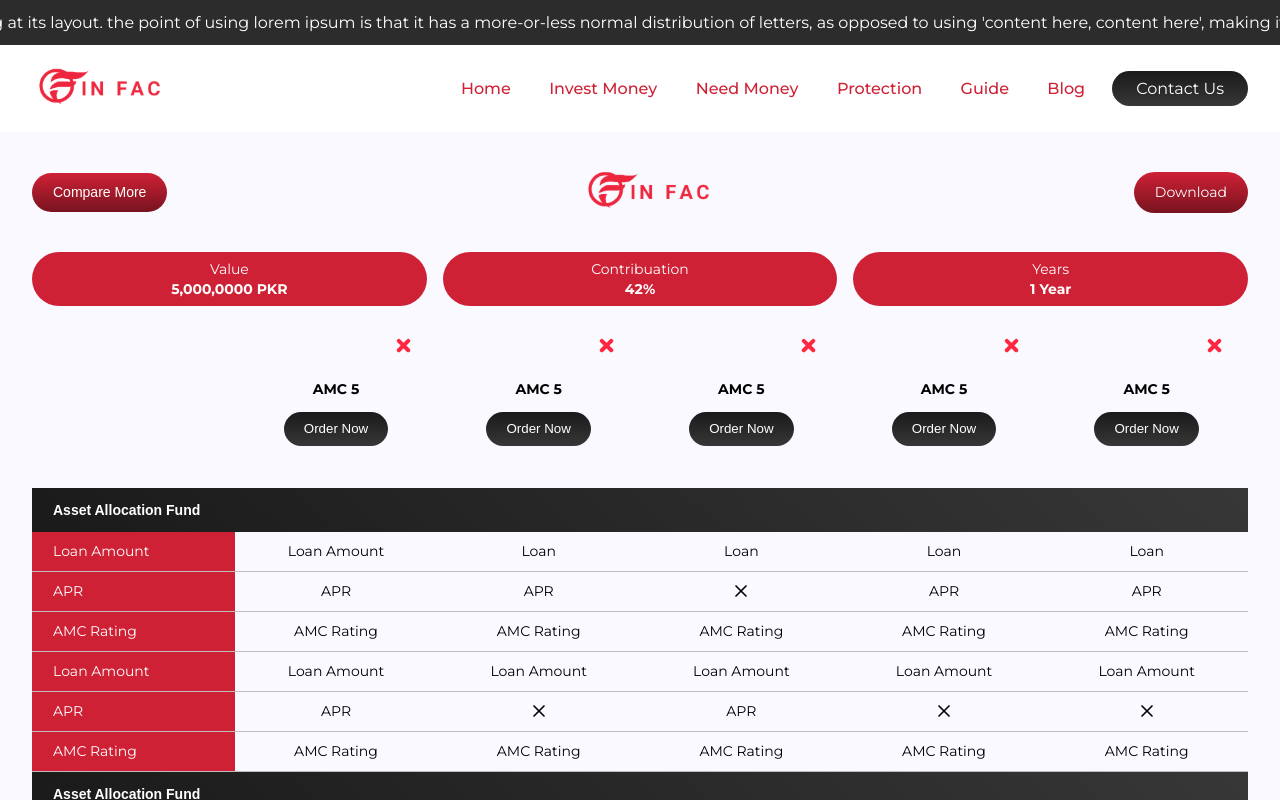
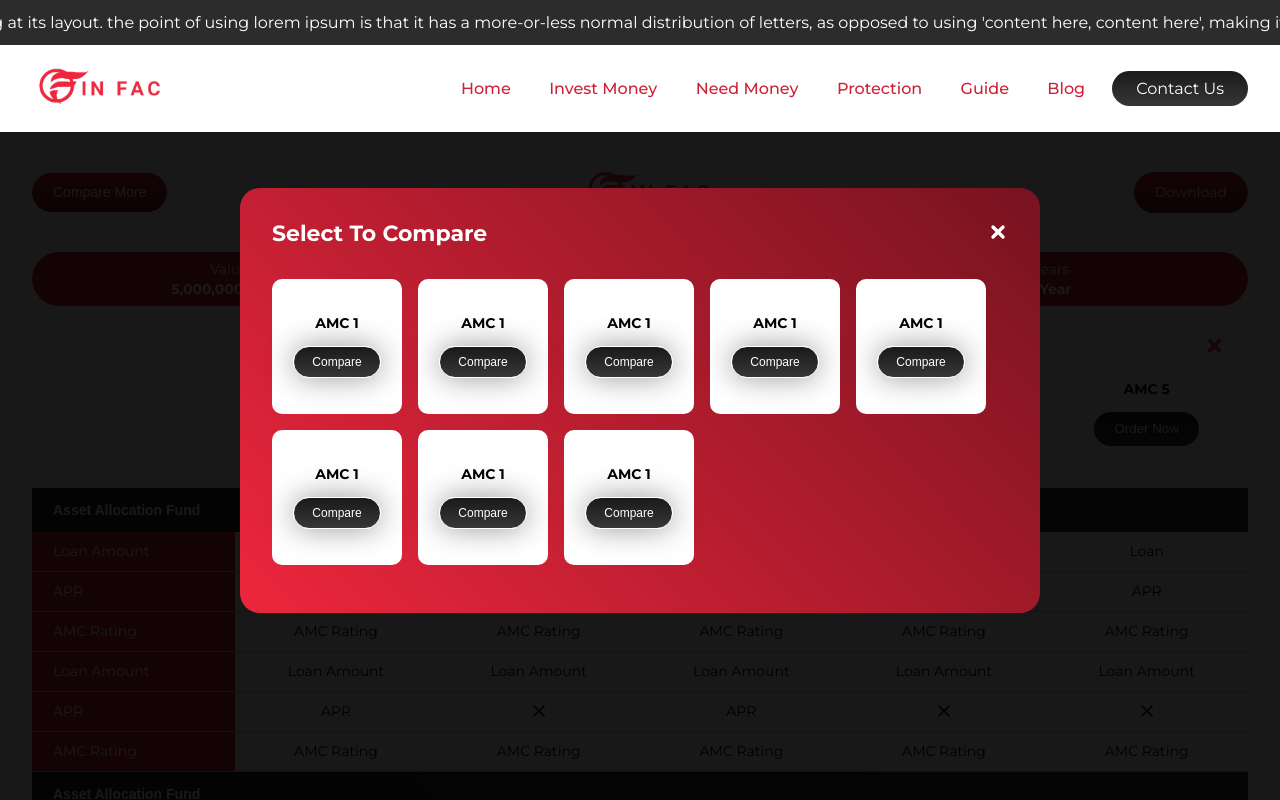
Before and after one commit to MehfoozurRehman/finfac, a React (Create React App) app: page /compare in a window 1280 px wide. Both pictures are taken after a click on the button "Compare More". Shown: the top 800 px of the page. Built offline with nearby package versions, Linux system fonts and the light colour scheme.

Commit message:
popups done

```diff
--- a/src/App.js
+++ b/src/App.js
@@ -16,6 +16,8 @@ import LifeInsurancePopup from "./components/LifeInsurancePopup";
 import TravelInsurancePopup from "./components/TravelInsurancePopup";
 import CarInsurancePopup from "./components/CarInsurancePopup";
 import Footer from "./components/Footer";
+import PlaceOrderPopup from "./components/PlaceOrderPopup";
+import CompareMorePopup from "./components/CompareMorePopup";
 
 export default function App() {
   const [creditCardPopup, setCreditCardPopup] = useState(false);
@@ -25,6 +27,8 @@ export default function App() {
   const [lifeInsurancePopup, setLifeInsurancePopup] = useState(false);
   const [travelInsurancePopup, setTravelInsurancePopup] = useState(false);
   const [carInsurancePopup, setCarInsurancePopup] = useState(false);
+  const [placeOrderPopup, setPlaceOrderPopup] = useState(false);
+  const [compareMorePopup, setCompareMorePopup] = useState(false);
   return (
     <div className="App">
       {creditCardPopup ? (
@@ -48,12 +52,26 @@ export default function App() {
       {carInsurancePopup ? (
         <CarInsurancePopup onClose={() => setCarInsurancePopup(false)} />
       ) : null}
+      {placeOrderPopup ? (
+        <PlaceOrderPopup onClose={() => setPlaceOrderPopup(false)} />
+      ) : null}
+      {compareMorePopup ? (
+        <CompareMorePopup onClose={() => setCompareMorePopup(false)} />
+      ) : null}
       <Header />
       <Routes>
         <Route path="/" element={<HomeScreen />} />
         <Route path="/tool-details:id" element={<ToolDetails />} />
         <Route path="/guide" element={<GuideScreen />} />
-        <Route path="/compare" element={<CompareScreen />} />
+        <Route
+          path="/compare"
+          element={
+            <CompareScreen
+              setCompareMorePopup={setCompareMorePopup}
+              setPlaceOrderPopup={setPlaceOrderPopup}
+            />
+          }
+        />
         <Route path="/blog" element={<BlogScreen />} />
         <Route path="/blog-detail:id" element={<BlogDetailsScreen />} />
       </Routes>
--- a/src/App.scss
+++ b/src/App.scss
@@ -1213,6 +1213,7 @@ body {
   text-decoration: none;
   border: none;
   font-size: 14px;
+  cursor: pointer;
 }
 
 .compare__screen__header__button:hover {
@@ -1716,7 +1717,135 @@ body {
   width: 100%;
   height: 70vh;
 }
-
+.popup__reverse {
+  width: 100vw;
+  height: 100vh;
+  position: absolute;
+  top: 0px;
+  z-index: 1000;
+  display: flex;
+  align-items: center;
+  justify-content: center;
+
+  background-color: rgba(0, 0, 0, 0.9);
+}
+.popup__reverse__form {
+  width: 100%;
+  max-width: 800px;
+  height: fit-content;
+  display: flex;
+  flex-direction: column;
+  padding: 2em;
+  border-radius: 20px;
+  background: linear-gradient(45deg, #ed263d, #77131f);
+}
+.popup__reverse__form__header {
+  display: flex;
+  justify-content: space-between;
+  align-items: center;
+  margin-bottom: 2em;
+}
+.popup__reverse__form__header__heading {
+  font-size: 22px;
+  color: white;
+  font-weight: bold;
+}
+.popup__reverse__form__header__close {
+  background-color: transparent;
+  border: none;
+  color: white;
+  cursor: pointer;
+  padding: 0em;
+}
+.popup__reverse__form__header__close:hover {
+  color: #000000;
+}
+.campareable__items {
+  display: flex;
+  align-items: center;
+  flex-wrap: wrap;
+}
+.campareable__items__entry {
+  width: 130px;
+  background-color: white;
+  border-radius: 10px;
+  height: 135px;
+  display: flex;
+  align-items: center;
+  justify-content: center;
+  margin-right: 1em;
+  flex-direction: column;
+  margin-bottom: 1em;
+}
+.campareable__items__entry__name {
+  font-size: 14px;
+  color: #000000;
+  font-weight: bold;
+  margin-bottom: 1em;
+}
+.campareable__items__entry__button {
+  background: linear-gradient(#1a1a1a, #373737);
+  border-radius: 50px;
+  border: 1px solid white;
+  padding: 0.7em 1.5em;
+  box-shadow: 0px 0px 30px rgba(0, 0, 0, 0.4);
+  color: white;
+  font-size: 12px;
+  cursor: pointer;
+}
+.campareable__items__entry__button:hover {
+  background: white;
+  color: black;
+}
+.place__order__form {
+  display: flex;
+  flex-direction: column;
+  align-items: center;
+}
+.popup__reverse__input {
+  font-size: 12px;
+  color: white;
+  background-color: rgba(255, 255, 255, 0.18);
+  height: 40px;
+  border: 1px solid rgba(255, 255, 255, 0.18);
+  width: 100%;
+  border-radius: 50px;
+  margin-bottom: 1em;
+  padding: 0em 1.5em;
+  outline: none;
+}
+.popup__reverse__input::placeholder {
+  color: white;
+}
+.popup__reverse__input:hover,
+.popup__reverse__input:focus {
+  border-color: white;
+}
+.popup__reverse__input:focus {
+  border-width: 2px;
+}
+.popup__reverse__textarea {
+  font-size: 12px;
+  outline: none;
+  color: white;
+  background-color: rgba(255, 255, 255, 0.18);
+  height: 150px;
+  border: 1px solid rgba(255, 255, 255, 0.18);
+  width: 100%;
+  border-radius: 20px;
+  margin-bottom: 2em;
+  padding: 1.2em 1.5em;
+}
+.popup__reverse__textarea::placeholder {
+  color: white;
+}
+.popup__reverse__textarea:hover,
+.popup__reverse__textarea:focus {
+  border-color: white;
+}
+.popup__reverse__textarea:focus {
+  border-width: 2px;
+}
 @media (max-width: 1440px) {
   .home__section__overlay {
     left: 0px;
@@ -1896,7 +2025,7 @@ body {
   .home__section__top__left__heading {
     text-align: center;
   }
-  .home__section__top__left__sub__heading{
+  .home__section__top__left__sub__heading {
     width: 100%;
   }
   .testimonial__card {
--- /dev/null
+++ b/src/components/CompareMorePopup.js
@@ -0,0 +1,28 @@
+import React from "react";
+import PopupReverse from "./PopupReverse";
+
+function CompareableItem() {
+  return (
+    <div className="campareable__items__entry">
+      <div className="campareable__items__entry__name">AMC 1</div>
+      <button className="campareable__items__entry__button">Compare</button>
+    </div>
+  );
+}
+
+export default function CompareMorePopup({ onClose }) {
+  return (
+    <PopupReverse title="Select To Compare" onClose={onClose}>
+      <div className="campareable__items">
+        <CompareableItem />
+        <CompareableItem />
+        <CompareableItem />
+        <CompareableItem />
+        <CompareableItem />
+        <CompareableItem />
+        <CompareableItem />
+        <CompareableItem />
+      </div>
+    </PopupReverse>
+  );
+}
--- /dev/null
+++ b/src/components/PlaceOrderPopup.js
@@ -0,0 +1,37 @@
+import React from "react";
+import PopupReverse from "./PopupReverse";
+
+export default function PlaceOrderPopup({ onClose }) {
+  return (
+    <PopupReverse title="Place Order" onClose={onClose}>
+      <form action="" className="place__order__form">
+        <input
+          type="text"
+          placeholder="Name"
+          className="popup__reverse__input"
+        />
+        <input
+          type="text"
+          placeholder="Email Address"
+          className="popup__reverse__input"
+        />
+        <input
+          type="text"
+          placeholder="Contact Info"
+          className="popup__reverse__input"
+        />
+        <textarea
+          name=""
+          id=""
+          cols="30"
+          rows="10"
+          className="popup__reverse__textarea"
+          placeholder="Message / Note"
+        />
+        <button className="campareable__items__entry__button">
+          Place Order
+        </button>
+      </form>
+    </PopupReverse>
+  );
+}
--- /dev/null
+++ b/src/components/PopupReverse.js
@@ -0,0 +1,25 @@
+import React, { useEffect } from "react";
+import { X } from "react-feather";
+
+export default function PopupReverse({ children, title, onClose }) {
+  useEffect(() => {
+    document.body.style.overflow = "hidden";
+    return () => (document.body.style.overflow = "auto");
+  }, []);
+  return (
+    <div className="popup__reverse">
+      <div className="popup__reverse__form">
+        <div className="popup__reverse__form__header">
+          <div className="popup__reverse__form__header__heading">{title}</div>
+          <button
+            className="popup__reverse__form__header__close"
+            onClick={onClose}
+          >
+            <X size={20} color="currentColor" strokeWidth={4} />
+          </button>
+        </div>
+        <div className="popup__reverse__form__content">{children}</div>
+      </div>
+    </div>
+  );
+}
--- a/src/screens/CompareScreen.js
+++ b/src/screens/CompareScreen.js
@@ -164,11 +164,17 @@ function CompareItem({ onOrder }) {
   );
 }
 
-export default function CompareScreen() {
+export default function CompareScreen({
+  setCompareMorePopup,
+  setPlaceOrderPopup,
+}) {
   return (
     <div className="compare__screen">
       <div className="compare__screen__header">
-        <button className="compare__screen__header__button">
+        <button
+          className="compare__screen__header__button"
+          onClick={() => setCompareMorePopup(true)}
+        >
           Compare More
         </button>
         <Link to="/" className="header__wrapper__logo">
@@ -208,19 +214,39 @@ export default function CompareScreen() {
       <div className="compare__screen__table__compare">
         <div className="compare__screen__table__compare__col"></div>
         <div className="compare__screen__table__compare__col">
-          <CompareItem onOrder={() => {}} />
+          <CompareItem
+            onOrder={() => {
+              setPlaceOrderPopup(true);
+            }}
+          />
         </div>
         <div className="compare__screen__table__compare__col">
-          <CompareItem onOrder={() => {}} />
+          <CompareItem
+            onOrder={() => {
+              setPlaceOrderPopup(true);
+            }}
+          />
         </div>
         <div className="compare__screen__table__compare__col">
-          <CompareItem onOrder={() => {}} />
+          <CompareItem
+            onOrder={() => {
+              setPlaceOrderPopup(true);
+            }}
+          />
         </div>
         <div className="compare__screen__table__compare__col">
-          <CompareItem onOrder={() => {}} />
+          <CompareItem
+            onOrder={() => {
+              setPlaceOrderPopup(true);
+            }}
+          />
         </div>
         <div className="compare__screen__table__compare__col">
-          <CompareItem onOrder={() => {}} />
+          <CompareItem
+            onOrder={() => {
+              setPlaceOrderPopup(true);
+            }}
+          />
         </div>
       </div>
       <Table
```
